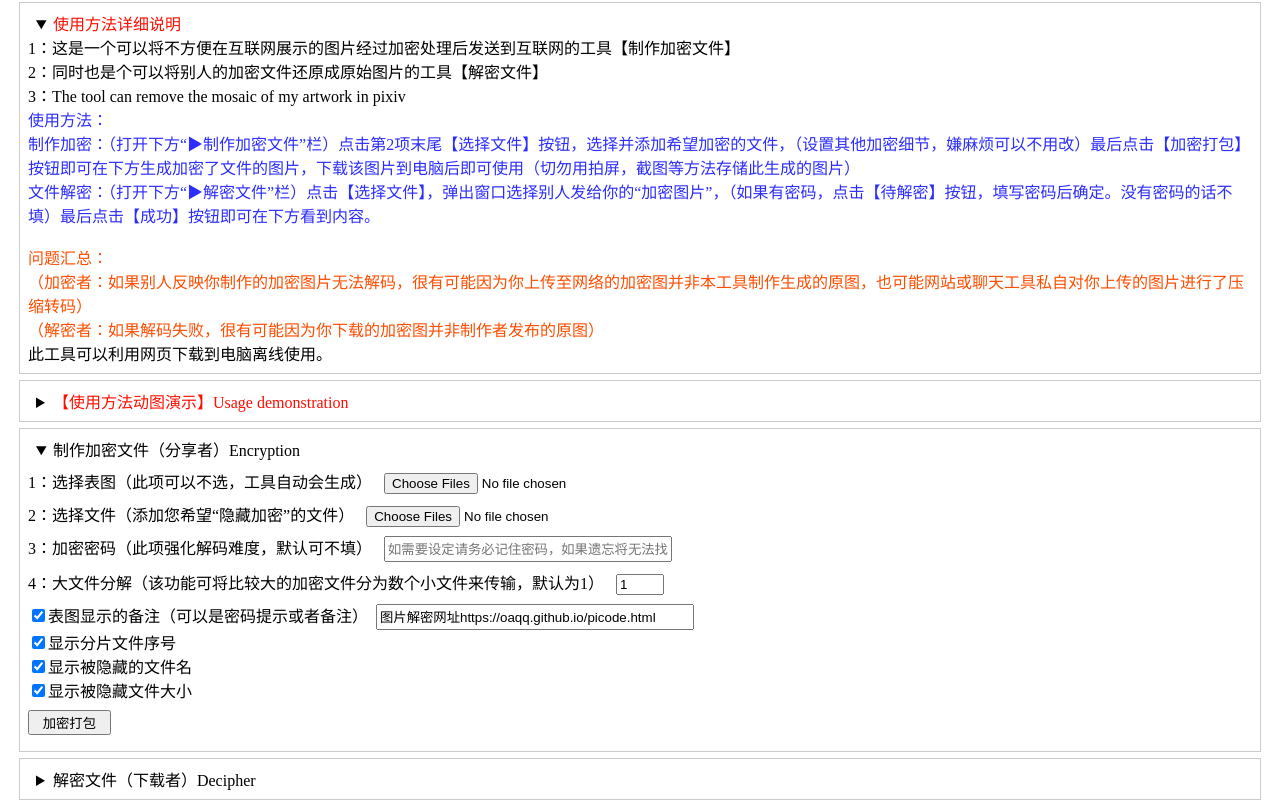
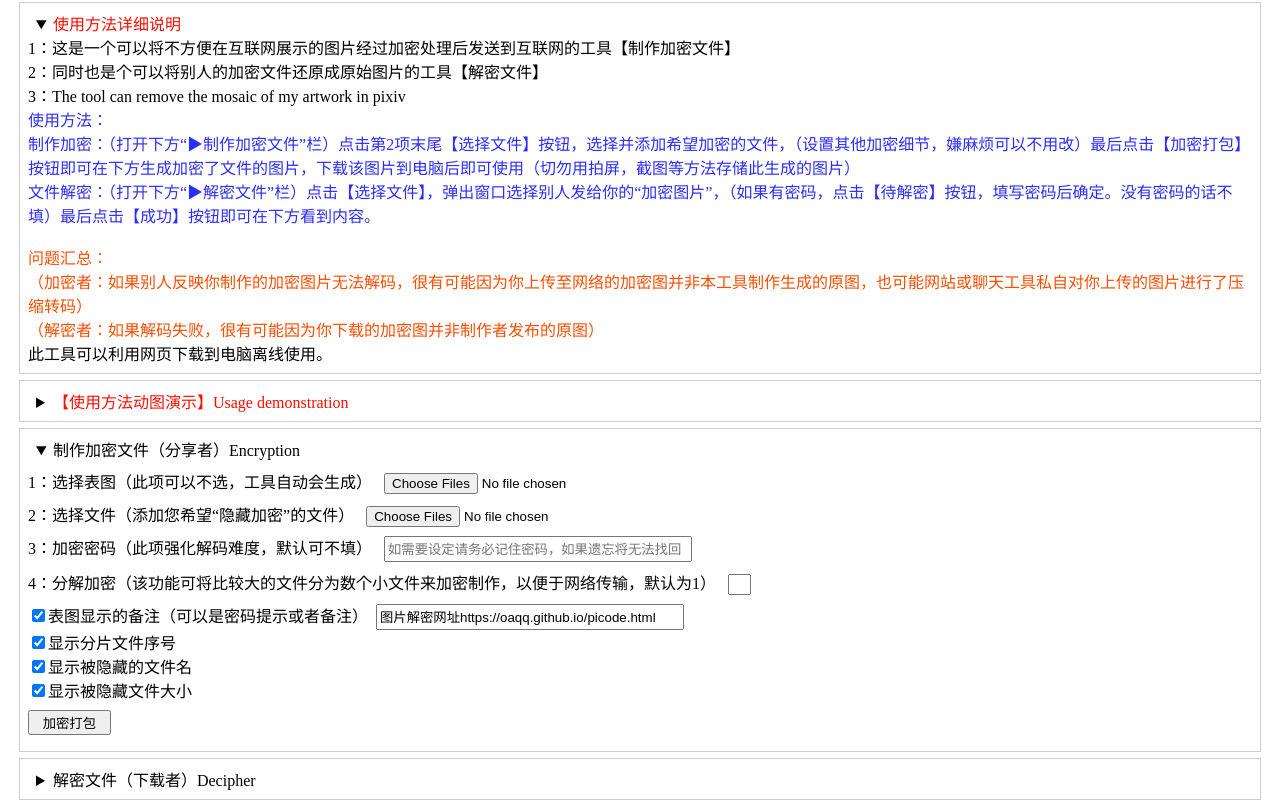
Before and after one commit to oaqq/picode.github.io, a plain HTML site: page index.html in a window 1280 px wide. Both pictures are taken after a click on the heading "制作加密文件（分享者）Encryption". Shown: the part 86-893 px from the top of the page. Drawn offline with Linux system fonts and the light colour scheme.

Commit message:
Update index.html

```diff
--- a/index.html
+++ b/index.html
@@ -67,14 +67,14 @@
       </div>
       <div class="pad2">
       3：加密密码（此项强化解码难度，默认可不填）&ensp;
-      <input style="width:280px;height:1.25rem" type="text" id="encodepassword" placeholder="如需要设定请务必记住密码，如果遗忘将无法找回" />&ensp;
+      <input style="width:300px;height:1.25rem" type="text" id="encodepassword" placeholder="如需要设定请务必记住密码，如果遗忘将无法找回" />&ensp;
       </div>
       <div class="pad2">
-      4：大文件分解（该功能可将比较大的加密文件分为数个小文件来传输，默认为1）&ensp;
-      <input style="width:40px" type="number" id="slice" value="1"/>
+      4：分解加密（该功能可将比较大的文件分为数个小文件来加密制作，以便于网络传输，默认为1）&ensp;
+      <input style="width:15px" type="number" id="slice" value="1"/>
       </div>
       <div class="pad2">
-            <input checked type="checkbox" id="check1">表图显示的备注（可以是密码提示或者备注）</input>&ensp;<input type="text" id="text" style="width:310px;height:1.25rem" value="图片解密网址https://oaqq.github.io/picode.html" />
+            <input checked type="checkbox" id="check1">表图显示的备注（可以是密码提示或者备注）</input>&ensp;<input type="text" id="text" style="width:300px;height:1.25rem" value="图片解密网址https://oaqq.github.io/picode.html" />
       <br /><input checked type="checkbox" id="check2">显示分片文件序号</input>
       <br /><input checked type="checkbox" id="check3">显示被隐藏的文件名</input>
       <br /><input checked type="checkbox" id="check4">显示被隐藏文件大小</input>
```
